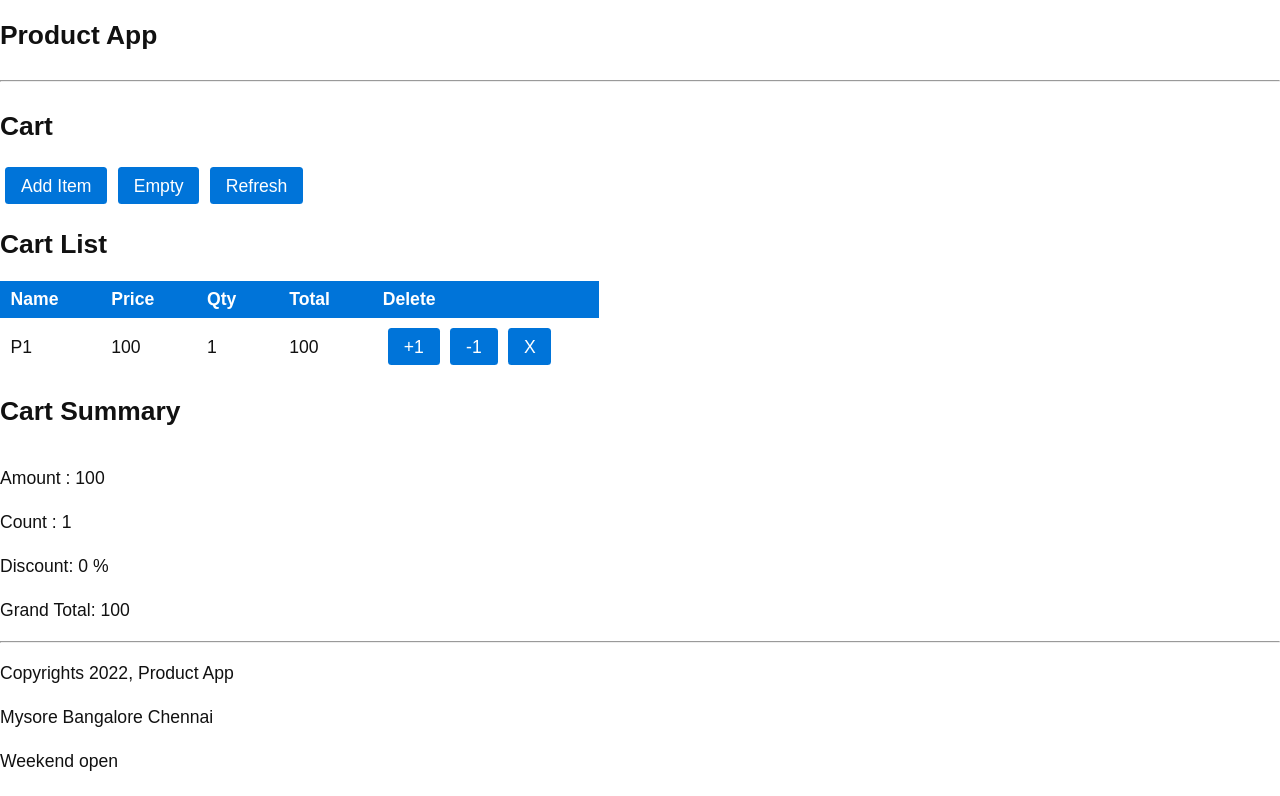
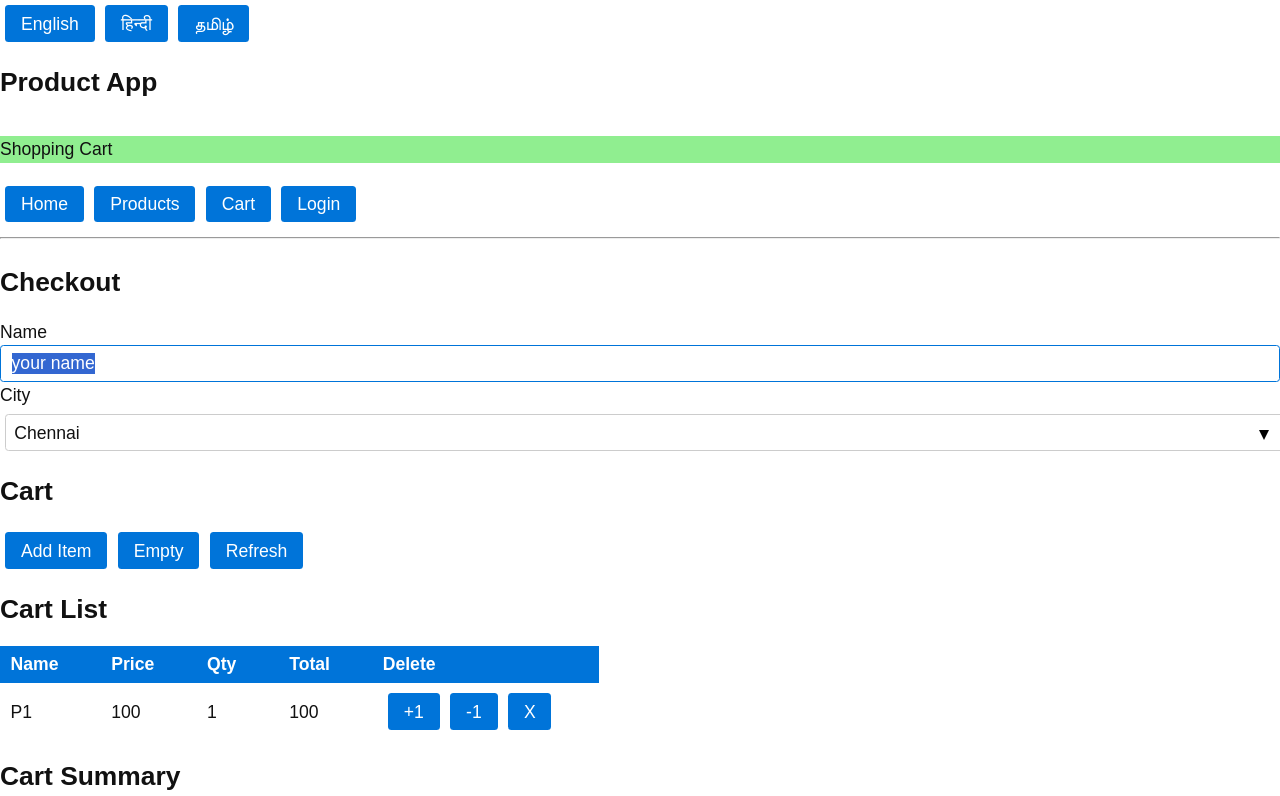
Before and after one commit to nodesense/bold-react-may-2022, a React (Create React App) app: page / in a window 1280 px wide. Shown: the top 796 px of the page. Built offline with nearby package versions, Linux system fonts and the light colour scheme.

Commit message:
context, ref, simple form

```diff
--- a/src/app/App.js
+++ b/src/app/App.js
@@ -1,7 +1,10 @@
 import React from 'react';
 import Cart from './cart/components/Cart';
+import Checkout from './cart/components/Checkout';
 import Footer from './components/Footer';
 import Header from './components/Header';
+import LangContext, { English, Hindi, Tamil } from './contexts/LangContext';
+import ThemeContext from './contexts/ThemeContext';
 
 
 class App extends React.Component {
@@ -9,6 +12,10 @@ class App extends React.Component {
     constructor(props) {
         super(props)
         console.log("App comp created")
+
+        this.state = {
+            lang: English
+        }
     }
 
     // called after first mount
@@ -19,16 +26,44 @@ class App extends React.Component {
         console.log("App componentDidMount")
     }
 
+    changeEnglish = () => {
+        this.setState({
+            lang: English
+        })
+    }
+
+    changeHindi = () => {
+        this.setState({
+            lang: Hindi
+        })
+    }
+
+    changeTamil = () => {
+        this.setState({
+            lang: Tamil
+        })
+    }
+
     // keyword
     // create and return v.doms
     render() {
         console.log("App render");
         // use () for jsx
+        // ThemeContext.Provider provides values for ThemeContext.Consumer
+        // by overriding default value given
         return (
+            <LangContext.Provider value = {this.state.lang} >
+            <ThemeContext.Provider value= "lightgreen">
             <div>
+                 <button onClick={this.changeEnglish}>English</button>
+                 <button onClick={this.changeHindi}>हिन्दी</button>
+                 <button onClick={this.changeTamil}>தமிழ்</button>
                  <Header title="Product App" />
 
+                 <Checkout />
+
                  <Cart />
+
 
                  <Footer year={2022} title="Product App"
                         branches={ ['Mysore', 'Bangalore', 'Chennai'] }
@@ -40,7 +75,10 @@ class App extends React.Component {
                      <p>Store time: 9:00 to 10:00 PM working days</p>
                      <p>Store Time: 9:00 to 1:00 on holidays</p>
                  </Footer>
+
             </div>
+            </ThemeContext.Provider>
+            </LangContext.Provider>
         )
     }
 }
--- a/src/app/cart/components/Checkout.js
+++ b/src/app/cart/components/Checkout.js
@@ -1,25 +1,57 @@
 // working with input controls
 // formik
 // working with ref
-import React from 'react';
+import React, {createRef} from 'react';
 
+//Ref - Reference, a reference to DOM Object, a wrapper object
+// Ref shall be accessible from componentDidMount onwards
+// Ref is useful to work dom, input element, select element text or focus text
+// Work with chart control with direct dom/canvas,svg etc
 
+// React has no data binding,
+// react has uni directional data flow
+// virtual dom update goes to real dom
+// events/ keyboard/mouse etc happens at real dom
 class Checkout extends React.Component {
     constructor(props){
         super(props)
 
         this.state = {
-            name: '',
+            name: 'your name',
             city: ''
         }
+
+        this.nameRef = createRef()
+    }
+
+    handleChange = (e) => {
+        console.log("handleChange ", e)
+        const {value, name} = e.target; // target is real dom of input, select
+        console.log(name, value)
+        // trigger render
+        this.setState({
+            // [name] the variable used as key instead of name
+            [name]: value
+        })
+    }
+
+    componentDidMount() {
+        // curernt is actual dom
+        this.nameRef.current.focus(); // set cursor
+        this.nameRef.current.select(); // select text
     }
 
     render() {
+        console.log("Checkout render");
         return (
             <div>
+                <h2>Checkout</h2>
                 <form>
-                    Name <input name="name" type="text" />
-                    City <select name="city">
+                    Name <input name="name" type="text" value={this.state.name}
+                            onChange={this.handleChange}
+                            ref = {this.nameRef}
+                     />
+                    City <select name="city" value={this.state.city}   onChange={this.handleChange}>
                         <option value="CH">Chennai</option>
                         <option value="BLR">Bengaluru</option>
                         <option value="MY">Mysore</option>
--- a/src/app/components/Footer.js
+++ b/src/app/components/Footer.js
@@ -1,6 +1,7 @@
 // Footer.js
 import React from 'react';
 import PropTypes from 'prop-types';
+import ThemeContext from '../contexts/ThemeContext';
 
 // props are title, year, branches [array], weekend (bool)
 // children is keyword
@@ -8,7 +9,8 @@ import PropTypes from 'prop-types';
 const Footer = ({title, year, branches, weekend, children}) => {
     console.log("Footer render")
     return (
-        <div>
+
+        <div >
             <hr />
             <p>Copyrights {year}, {title} </p>
             {/* in JSX, we can use expression, not statement */}
@@ -20,6 +22,22 @@ const Footer = ({title, year, branches, weekend, children}) => {
             }
 
             {children}
+
+            {/* theme => () is a function invoked by ThemeContext consumer with theme value
+                theme = lightblue as default if no provider for theme
+                otherwise theme shall have value of provided value
+            */}
+            <ThemeContext.Consumer>
+            {
+                theme => (
+                    <div style = {  {background: theme} }>
+                        <p>Theme is {theme}</p>
+                    </div>
+                )
+            }
+            </ThemeContext.Consumer>
+
+
         </div>
     )
 }
--- a/src/app/components/Header.js
+++ b/src/app/components/Header.js
@@ -1,5 +1,7 @@
 // functional component
 import React from 'react';
+import LangContext from '../contexts/LangContext';
+import ThemeContext from '../contexts/ThemeContext';
 
 
 // this function is a component,
@@ -14,6 +16,24 @@ const Header = (props) => {
     return (
         <div>
             <h2>{title}</h2>
+            <ThemeContext.Consumer>
+                {
+                    value => <p style = { {background: value} }> Shopping Cart </p>
+                }
+            </ThemeContext.Consumer>
+
+            <LangContext.Consumer>
+              {  lang => (
+                    <>
+                     <button > {lang.home}</button>
+                     <button > {lang.products}</button>
+                     <button > {lang.cart}</button>
+                     <button > {lang.login}</button>
+                    </>
+                )
+              }
+            </LangContext.Consumer>
+
             <hr />
         </div>
     )
--- /dev/null
+++ b/src/app/contexts/LangContext.js
@@ -0,0 +1,28 @@
+// LangContext.js
+import React, {createContext} from 'react'
+
+export const English = {
+    home: 'Home',
+    cart: 'Cart',
+    products: 'Products',
+    login: 'Login'
+}
+
+export const Tamil = {
+    home: 'வீடு',
+    cart: 'வண்டி',
+    products: 'தயாரிப்புகள்',
+    login: 'உள்நுழைய'
+}
+
+export const Hindi = {
+    home: 'घर',
+    cart: 'कार्ट',
+    products: 'उत्पाद',
+    login: ' लॉग इन'
+}
+
+
+const LangContext = createContext(  English )
+
+export default LangContext
--- /dev/null
+++ b/src/app/contexts/ThemeContext.js
@@ -0,0 +1,8 @@
+import React, {createContext} from 'react'
+
+// lightblue is default value, the default value can be any data type
+// boolean, stirng, object, array, number
+// Default value is used when we use the context without provider for value
+const ThemeContext = createContext(  "lightblue" )
+
+export default ThemeContext
```
